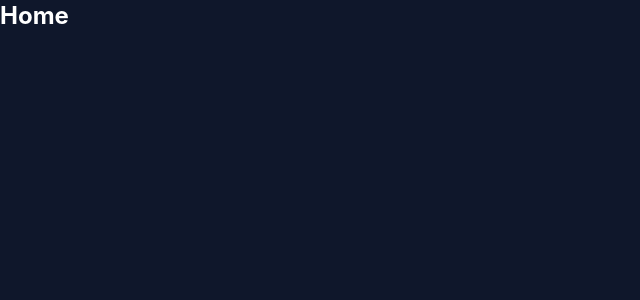
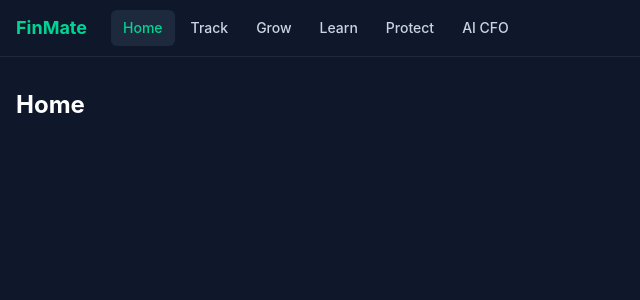
Before and after one commit to Ayushyeole18/finmate, a React (Vite) app in the folder frontend/: page / in a window 1280 px wide. Shown: the top 300 px of the page, without its empty margins (0-640 px from the left). Built offline with nearby package versions, Linux system fonts and the light colour scheme.

Commit message:
feat: add top navigation bar with active link highlighting

```diff
--- a/frontend/src/App.tsx
+++ b/frontend/src/App.tsx
@@ -1,4 +1,5 @@
 import { BrowserRouter, Routes, Route } from "react-router-dom";
+import Navbar from "./components/Navbar";
 import Home from "./pages/Home";
 import Track from "./pages/Track";
 import Grow from "./pages/Grow";
@@ -10,6 +11,8 @@ function App() {
   return (
     <BrowserRouter>
       <div className="min-h-screen bg-slate-900 text-white">
+        <Navbar />
+        <main className="max-w-7xl mx-auto px-4 py-8">
           <Routes>
             <Route path="/" element={<Home />} />
             <Route path="/track" element={<Track />} />
@@ -18,6 +21,7 @@ function App() {
             <Route path="/protect" element={<Protect />} />
             <Route path="/ai-cfo" element={<AICFO />} />
           </Routes>
+        </main>
       </div>
     </BrowserRouter>
   );
--- /dev/null
+++ b/frontend/src/components/Navbar.tsx
@@ -0,0 +1,40 @@
+import { NavLink } from "react-router-dom";
+
+const navLinkClass = ({ isActive }: { isActive: boolean }) =>
+  `px-3 py-2 text-sm font-medium rounded-md transition-colors ${
+    isActive
+      ? "text-emerald-400 bg-slate-800"
+      : "text-slate-300 hover:text-white hover:bg-slate-800"
+  }`;
+
+export default function Navbar() {
+  return (
+    <nav className="border-b border-slate-800 bg-slate-900">
+      <div className="max-w-7xl mx-auto px-4 flex items-center justify-between h-14">
+        <div className="flex items-center gap-6">
+          <span className="text-lg font-bold text-emerald-400">FinMate</span>
+          <div className="flex items-center gap-1">
+            <NavLink to="/" end className={navLinkClass}>
+              Home
+            </NavLink>
+            <NavLink to="/track" className={navLinkClass}>
+              Track
+            </NavLink>
+            <NavLink to="/grow" className={navLinkClass}>
+              Grow
+            </NavLink>
+            <NavLink to="/learn" className={navLinkClass}>
+              Learn
+            </NavLink>
+            <NavLink to="/protect" className={navLinkClass}>
+              Protect
+            </NavLink>
+            <NavLink to="/ai-cfo" className={navLinkClass}>
+              AI CFO
+            </NavLink>
+          </div>
+        </div>
+      </div>
+    </nav>
+  );
+}
```
Lines whose indentation alone changed are shown as unchanged.
